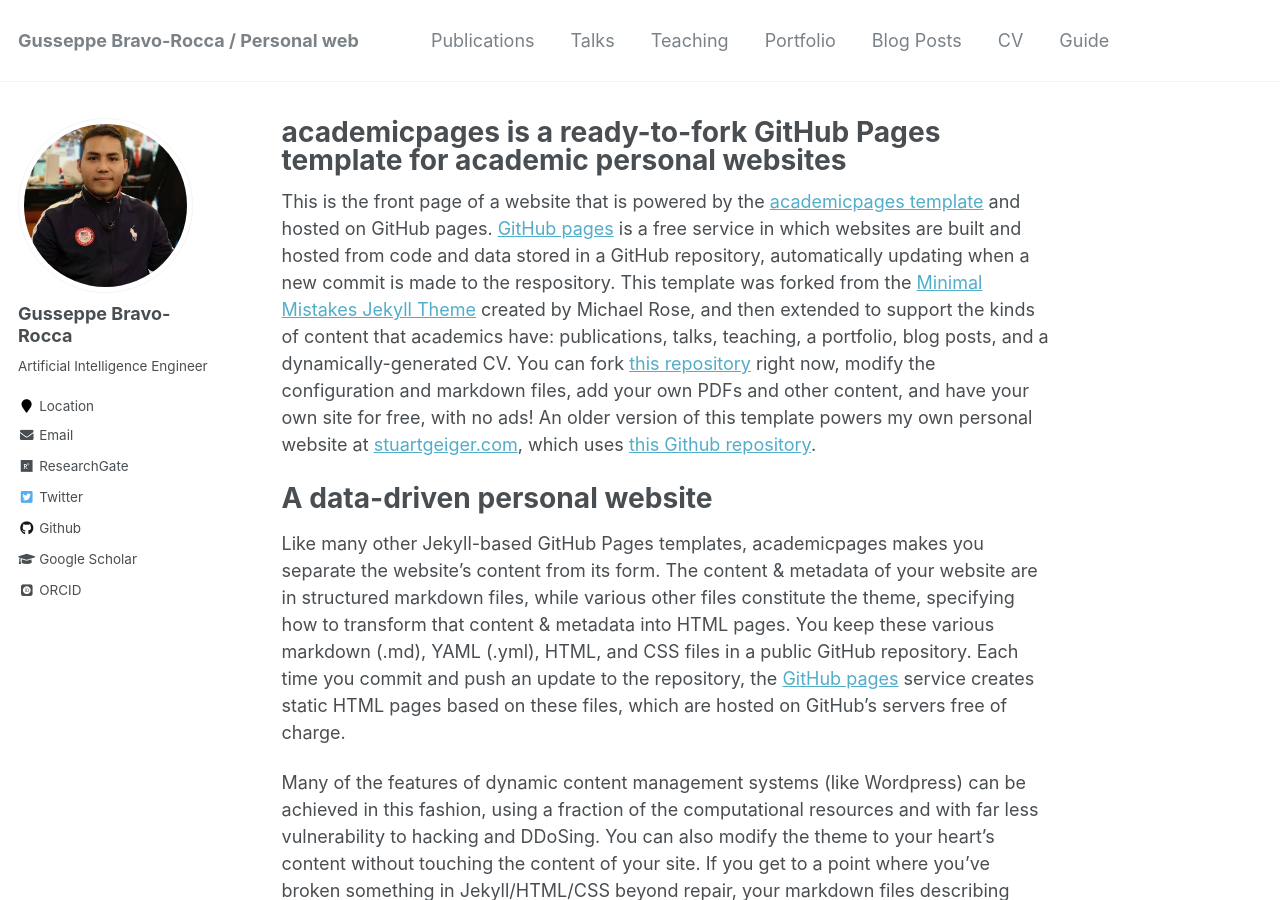
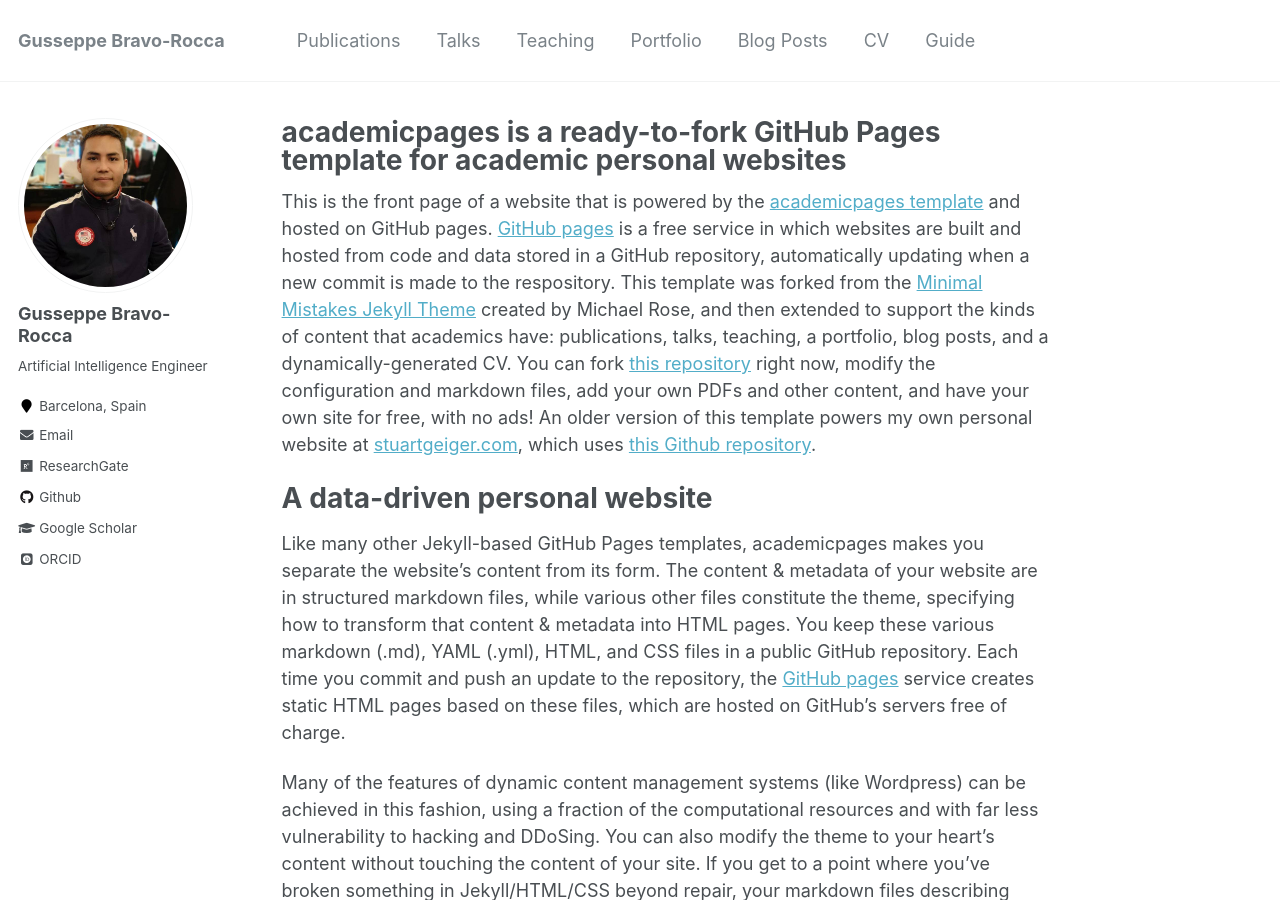
Before and after one commit to gusseppe/gusseppe.github.io, a Jekyll site: the page built from _pages/about.md, in a window 1280 px wide and 900 px high. Built offline with Jekyll 4.4.1, drawn with Linux system fonts in a browser that asks for light colours; some web fonts are replaced; some of the changed lines change nothing that is shown.

Commit message:
Update _config.yml

```diff
--- a/_config.yml
+++ b/_config.yml
@@ -7,10 +7,10 @@
 
 # Site Settings
 locale                   : "en-US"
-title                    : "Gusseppe Bravo-Rocca / Personal web"
+title                    : "Gusseppe Bravo-Rocca"
 title_separator          : "-"
 name                     : &name "Gusseppe Bravo-Rocca"
-description              : &description "personal description"
+description              : &description "If I can't draw it, I can't get it"
 url                      : https://gusseppe.github.io # the base hostname & protocol for your site e.g. "https://mmistakes.github.io"
 baseurl                  : "" # the subpath of your site, e.g. "/blog"
 repository               : "gusseppe/gusseppe.github.io"
@@ -83,7 +83,7 @@
   name             : "Gusseppe Bravo-Rocca"
   avatar           : "foto.jpeg"
   bio              : "Artificial Intelligence Engineer"
-  location         : "Location"
+  location         : "Barcelona, Spain"
   employer         :
   pubmed           :
   googlescholar    : "https://scholar.google.com/citations?user=dN0nUcIAAAAJ&hl=es"
@@ -103,13 +103,13 @@
   impactstory      : #"https://profiles.impactstory.org/u/xxxx-xxxx-xxxx-xxxx"
   lastfm           :
   linkedin         :
-  orcid            : "http://orcid.org/yourorcidurl"
+  orcid            : "https://orcid.org/0000-0001-6824-1124"
   pinterest        :
   soundcloud       :
   stackoverflow    : # http://stackoverflow.com/users/123456/username
   steam            :
   tumblr           :
-  twitter          : "replacethistwitterhandle"
+  twitter          :
   vine             :
   weibo            :
   xing             :
```
